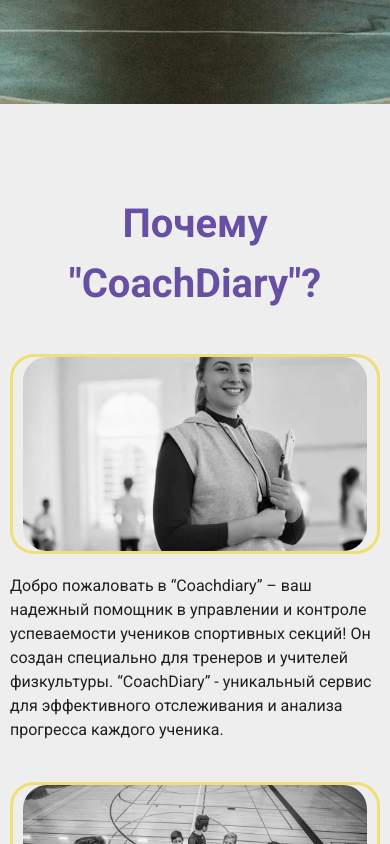
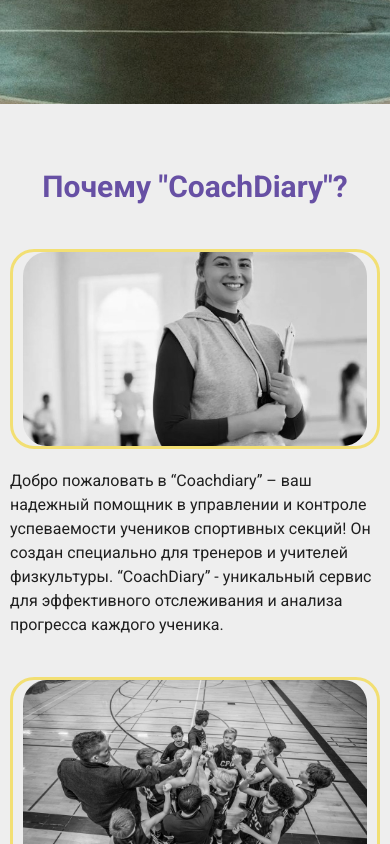
Before and after one commit to alexa0morgan/coachdiary_vue, a Vue app: page / in a window 390 px wide. Shown: the part 740-1584 px from the top of the page. Built offline with nearby package versions, Linux system fonts and the light colour scheme.

Commit message:
Исправлены отступы между секциями на домашней странице

```diff
--- a/src/views/HomeView.vue
+++ b/src/views/HomeView.vue
@@ -145,7 +145,7 @@
 
 section {
   padding-top: 60px;
-  margin: 40px 50px;
+  margin: 0 50px;
   font-size: 22px;
 }
 
@@ -186,7 +186,12 @@
     grid-template-columns: 1fr;
   }
 
+  .header {
+    font-size: 30px;
+  }
+
   section {
+    padding-top: 30px;
     margin: 30px 10px;
   }
 
```
